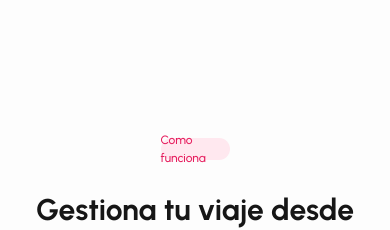
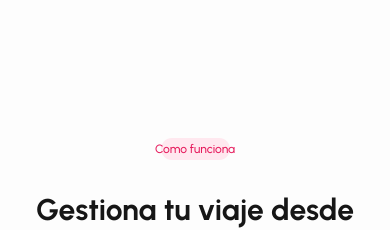
Before and after one commit to Ignacio918/viajes-app, a React (Vite) app in the folder viajes-app/: page / in a window 390 px wide. Shown: the part 1640-1870 px from the top of the page. Built offline with nearby package versions, Linux system fonts and the light colour scheme; a web font is replaced by a local one.

Commit message:
arreglos en benefits

```diff
--- a/viajes-app/src/styles/Benefits.css
+++ b/viajes-app/src/styles/Benefits.css
@@ -7,7 +7,7 @@
 .PatternLight {
   @apply w-full relative;
   min-height: 1000px;
-  background: #FDFDFD;
+  background: #fdfdfd;
   position: relative;
   overflow: hidden;
 }
@@ -82,7 +82,7 @@
   width: 80px;
   height: 80px;
   @apply flex items-center justify-center rounded-full;
-  background: linear-gradient(168deg, #FF487C 0%, #E61C5D 100%);
+  background: linear-gradient(168deg, #ff487c 0%, #e61c5d 100%);
 }
 
 .icon {
@@ -103,7 +103,6 @@
 .card-content p {
   @apply text-[18px] text-[#3E3E3E] font-urbanist leading-[28.8px];
 }
-
 /* Frame 139 - Imágenes derecha */
 .Frame139 {
   position: relative;
@@ -170,7 +169,7 @@
   width: 353.15px;
   height: 502px;
   border-radius: 168px;
-  border: 100% solid #FDFDFD;
+  border: 100% solid #fdfdfd;
   @apply object-cover;
   box-sizing: border-box;
   position: relative;
@@ -271,14 +270,14 @@
 @media (min-width: 1440px) {
   .SectionBadge {
     width: auto;
-    max-width: 180px;
+    max-width: none;
     height: auto;
-    padding: 6px 20px;
+    padding: 4px 16px;
   }
 
   .SectionBadge__text {
     font-size: 18px;
-    line-height: 30px;
+    line-height: 20px;
   }
 }
 
@@ -306,6 +305,18 @@
 @media (max-width: 768px) {
   .main-content-container {
     padding: 32px 24px;
+  }
+
+  .SectionBadge {
+    width: auto;
+    max-width: none;
+    padding: 4px 16px;
+  }
+
+  .SectionBadge__text {
+    font-size: 16px;
+    line-height: 20px;
+    white-space: nowrap;
   }
 
   .main-title {
```
